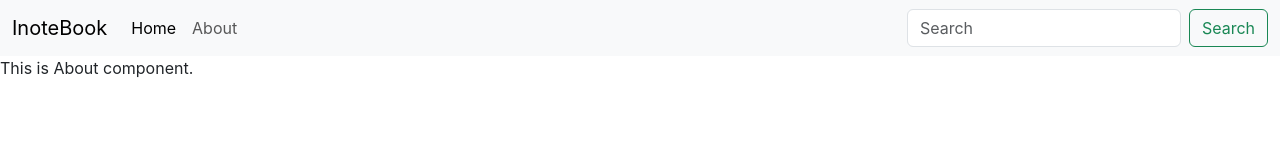
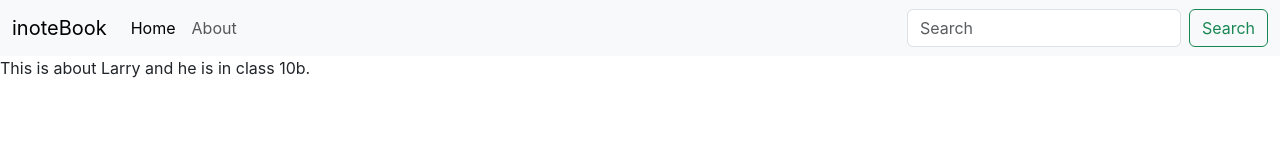
Before and after one commit to jayshriCode/inotebook, a React (Create React App) app: page /about in a window 1280 px wide. Shown: the top 160 px of the page. Built offline with nearby package versions, Linux system fonts and the light colour scheme.

Commit message:
Learned use of context API

```diff
--- a/src/App.js
+++ b/src/App.js
@@ -3,9 +3,11 @@
 import Navbar from './components/Navbar';
 import Home from './components/Home';
 import About from './components/About';
+import NoteState from './context/notes/noteState';
 
 function App() {
   return (
+    <NoteState>
     <BrowserRouter>
       <Navbar/>
       <Routes>
@@ -13,6 +15,7 @@
         <Route exact path="/about" element={<About />}/>
       </Routes>
     </BrowserRouter>
+    </NoteState>
   );
 }
 
--- a/src/components/About.js
+++ b/src/components/About.js
@@ -1,9 +1,15 @@
-import React from 'react'
+import {React, useContext, useEffect } from "react"
+import NoteContext from "../context/notes/noteContext"
 
 function About() {
+  const a = useContext(NoteContext);
+  useEffect(()=>{
+    a.update();
+    // eslint-disable-next-line
+  },[])
   return (
     <div>
-      This is About component.
+      This is about {a.state.name} and he is in class {a.state.class}.
     </div>
   )
 }
--- a/src/components/Navbar.js
+++ b/src/components/Navbar.js
@@ -5,7 +5,7 @@
   return (
     <nav className="navbar navbar-expand-lg bg-body-tertiary">
       <div className="container-fluid">
-        <Link  className="navbar-brand" to="/">InoteBook</Link>
+        <Link  className="navbar-brand" to="/">inoteBook</Link>
         <button className="navbar-toggler" type="button" data-bs-toggle="collapse" data-bs-target="#navbarSupportedContent" aria-controls="navbarSupportedContent" aria-expanded="false" aria-label="Toggle navigation">
           <span className="navbar-toggler-icon"></span>
         </button>
--- /dev/null
+++ b/src/context/notes/noteContext.js
@@ -0,0 +1,5 @@
+import { createContext } from "react";
+
+const NoteContext = createContext();
+
+export default NoteContext;
--- /dev/null
+++ b/src/context/notes/noteState.js
@@ -0,0 +1,25 @@
+import { useState } from "react";
+import NoteContext from "./noteContext";
+
+const NoteState = (props)=>{
+    const s1 = {
+        "name":"Harry",
+        "class":"5b"
+    }
+    const [state, setState] = useState(s1);
+    const update = ()=>{
+        setTimeout(() => {
+            setState({
+                "name":"Larry",
+                "class":"10b"
+            })
+        }, 1000);
+    }
+    return (
+        <NoteContext.Provider value={{state, update}}>
+            {props.children}
+        </NoteContext.Provider>
+    )
+}
+
+export default NoteState;
```
